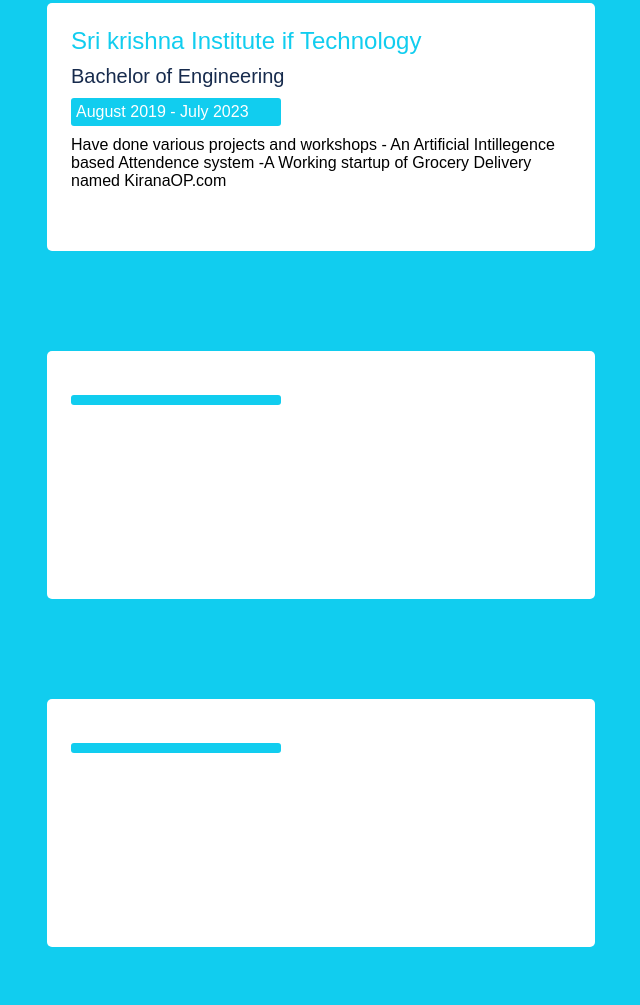
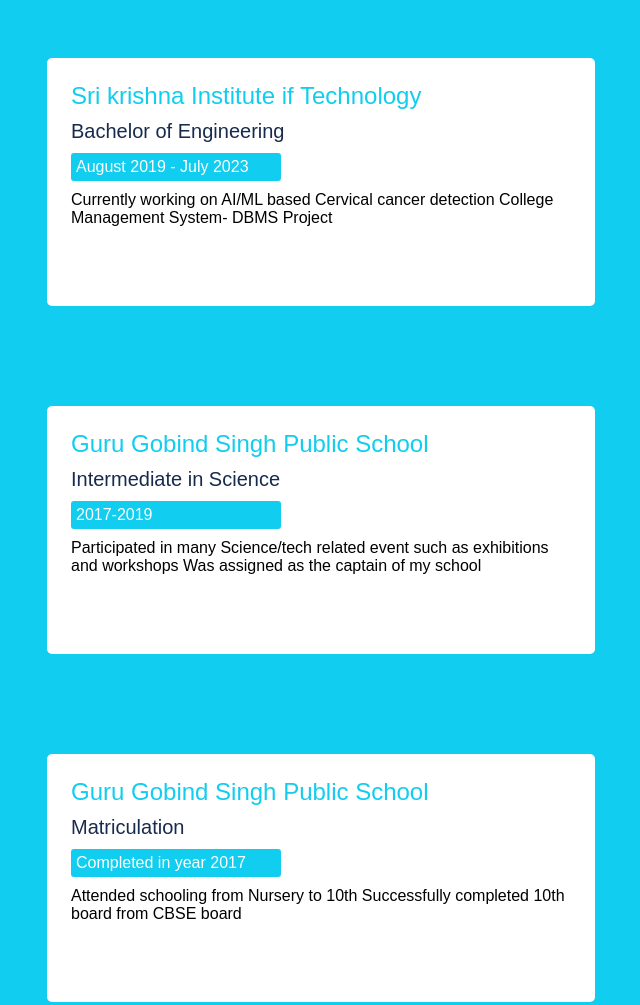
Before and after one commit to Muskan2625/portfolio, a website: page html/index.html in a window 1280 px wide. Shown: the part 905-1910 px from the top of the page, without its empty margins (319-959 px from the left). Drawn offline with Linux system fonts and the light colour scheme; a web font is replaced by a local one.

Commit message:
final pushh

```diff
--- a/html/index.html
+++ b/html/index.html
@@ -1,5 +1,6 @@
 <!DOCTYPE html>
 <html lang="en">
+
 <head>
     <meta charset="UTF-8" />
     <meta http-equiv="X-UA-Compatible" content="IE=edge" />
@@ -26,14 +27,9 @@
                     to move forward.
                 </div>
                 <div class="buttons">
-            <a
-              class="btn"
-              href="https://drive.google.com/file/d/1G2zUIpDK4nCIGEQ3ZsxBWrMaY8mHf8CX/view"
-              target="_blank"
-              ><lord-icon
-                src="https://cdn.lordicon.com/qvbrkejx.json"
-                trigger="morph"
-              >
+                    <a class="btn" href="https://drive.google.com/file/d/1G2zUIpDK4nCIGEQ3ZsxBWrMaY8mHf8CX/view"
+                        target="_blank">
+                        <lord-icon src="https://cdn.lordicon.com/qvbrkejx.json" trigger="morph">
                         </lord-icon>
                         Glance to my CV
                     </a>
@@ -74,26 +70,30 @@
                         <div class="course">Bachelor of Engineering</div>
                         <div class="time">August 2019 - July 2023</div>
                         <div class="info">
-                Have done various projects and workshops - An Artificial
-                Intillegence based Attendence system -A Working startup of
-                Grocery Delivery named KiranaOP.com
+                            Currently working on AI/ML based Cervical cancer detection
+                            College Management System- DBMS Project
                         </div>
                     </div>
                     <div class="edu_card">
-              <div class="school"></div>
-              <div class="course"></div>
-              <div class="time"></div>
-              <div class="info"></div>
+                        <div class="school">Guru Gobind Singh Public School</div>
+                        <div class="course">Intermediate in Science</div>
+                        <div class="time">2017-2019</div>
+                        <div class="info">Participated in many Science/tech related event such as exhibitions and workshops
+                            Was assigned as the captain of my school</div>
                     </div>
                     <div class="edu_card">
-              <div class="school"></div>
-              <div class="course"></div>
-              <div class="time"></div>
-              <div class="info"></div>
+                        <div class="school">Guru Gobind Singh Public School</div>
+                        <div class="course">Matriculation</div>
+                        <div class="time">Completed in year 2017</div>
+                        <div class="info">Attended schooling from Nursery to 10th
+
+
+                        Successfully completed 10th board from CBSE board</div>
                     </div>
                 </div>
             </div>
         </div>
     </div>
 </body>
+
 </html>
--- a/scss/index.scss
+++ b/scss/index.scss
@@ -35,6 +35,7 @@ body {
         display: flex;
         flex-direction: column;
         gap: 10px;
+        padding-top: 55px;
         .hello {
           font-size: 31px;
           padding-bottom: 5px;
```
Also changed, not shown: css/index.css. Lines whose indentation alone changed are shown as unchanged.
